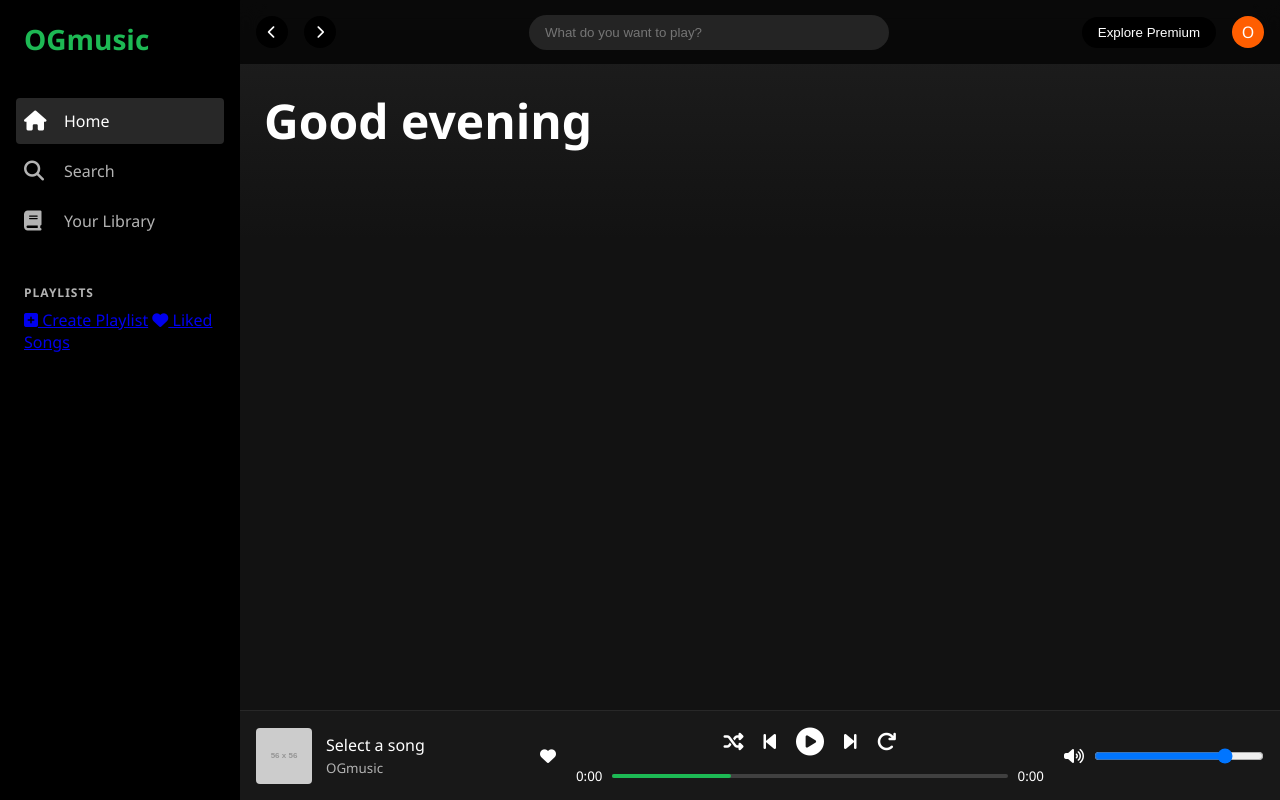
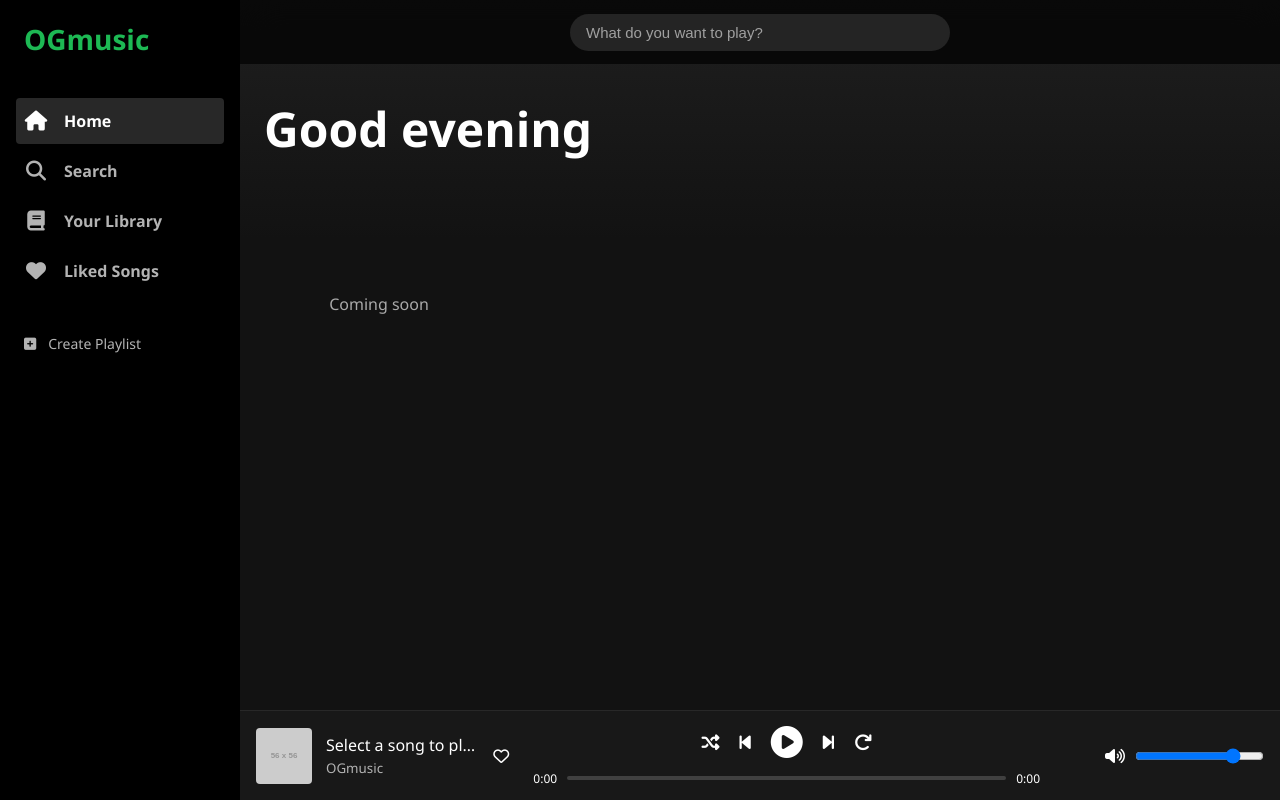
Before and after one commit to ordinaryYT/music133841, a website: page index.html in a window 1280 px wide. Both pictures are taken after a click on the link "Home". Drawn offline with Linux system fonts and the light colour scheme; placeholder pictures from the web are drawn by us.

Commit message:
Update index.html

```diff
--- a/index.html
+++ b/index.html
@@ -12,100 +12,98 @@
       --primary: #1db954;
       --text: #ffffff;
       --text-secondary: #b3b3b3;
+      --active: #ffffff;
     }
     * { margin:0; padding:0; box-sizing:border-box; }
-    body { font-family: 'Segoe UI', Arial, sans-serif; background:var(--bg); color:var(--text); height:100vh; display:flex; flex-direction:column; overflow:hidden; }
+    body { font-family: 'Segoe UI', Arial, sans-serif; background:var(--bg); color:var(--bg); color:var(--text); height:100vh; display:flex; flex-direction:column; overflow:hidden; }
     .sidebar { width:240px; background:var(--sidebar); padding:20px 0; flex-shrink:0; }
     .logo { padding:0 24px; font-size:28px; font-weight:900; color:var(--primary); margin-bottom:40px; }
     .nav { padding:0 16px; }
-    .nav a { display:flex; align-items:center; gap:16px; padding:12px 8px; color:var(--text-secondary); text-decoration:none; border-radius:4px; margin-bottom:4px; }
-    .nav a:hover, .nav a.active { background:#282828; color:white; }
-    .nav a i { font-size:20px; width:24px; }
+    .nav a { display:flex; align-items:center; gap:16px; padding:12px 8px; color:var(--text-secondary); text-decoration:none; border-radius:4px; margin-bottom:4px; font-weight:600; }
+    .nav a.active, .nav a:hover { background:#282828; color:var(--active); }
+    .nav a i { font-size:20px; width:24px; text-align:center; }
     .playlists { margin-top:40px; padding:0 24px; }
-    .playlists h4 { color:var(--text-secondary); font-size:12px; letter-spacing:1px; margin-bottom:8px; }
-    .main { flex:1; display:flex; flex-direction:column; background:linear-gradient(#1f1f1f, var(--bg) 30%); }
-    .topbar { height:64px; background:rgba(0,0,0,0.7); backdrop-filter:blur(10px); display:flex; align-items:center; justify-content:space-between; padding:0 16px; position:sticky; top:0; z-index:10; }
-    .search { background:#242424; border-radius:30px; padding:10px 16px; color:white; border:none; width:360px; }
-    .content { flex:1; padding:24px; overflow-y:auto; }
+    .playlists a { display:flex; align-items:center; gap:12px; color:var(--text-secondary); text-decoration:none; margin-bottom:12px; font-size:14px; }
+    .main { flex:1; display:flex; flex-direction:column; background:linear-gradient(180deg, #1f1f1f 0%, var(--bg) 30%); }
+    .topbar { height:64px; background:rgba(0,0,0,0.7); backdrop-filter:blur(20px); padding:0 24px; display:flex; align-items:center; justify-content:space-between; position:sticky; top:0; z-index:10; }
+    .search-input { background:#242424; border-radius:30px; padding:10px 40px 10px 16px; color:white; border:none; width:380px; font-size:15px; }
+    .search-input::placeholder { color:#a0a0a0; }
+    .content { flex:1; padding:32px 24px; overflow-y:auto; }
+    h1 { font-size:48px; margin-bottom:32px; }
     .grid { display:grid; grid-template-columns:repeat(auto-fill, minmax(180px,1fr)); gap:24px; }
-    .card { background:#181818; border-radius:8px; padding:16px; transition:0.2s; cursor:pointer; }
+    .card { background:#181818; border-radius:8px; padding:16px; transition:.2s; cursor:pointer; position:relative; }
     .card:hover { background:#282828; transform:scale(1.04); }
     .card img { width:100%; border-radius:6px; margin-bottom:12px; }
-    .card h3 { font-size:14px; margin-bottom:4px; }
-    .card p { font-size:12px; color:var(--text-secondary); }
-    .play-btn { width:50px; height:50px; background:var(--primary); border-radius:50%; display:flex; align-items:center; justify-content:center; box-shadow:0 8px 20px rgba(29,185,84,0.4); opacity:0; transition:0.2s; margin-top:12px; }
-    .card:hover .play-btn { opacity:1; transform:translateY(-8px); }
-    .player { height:90px; background:#181818; border-top:1px solid #282828; display:flex; align-items:center; padding:0 16px; gap:20px; }
-    .now-playing { display:flex; align-items:center; gap:14px; width:300px; }
+    .card h3 { font-size:14px; white-space:nowrap; overflow:hidden; text-overflow:ellipsis; }
+    .card p { font-size:13px; color:var(--text-secondary); }
+    .play-btn { width:50px; height:50px; background:var(--primary); border-radius:50%; display:flex; align-items:center; justify-content:center; box-shadow:0 8px 20px rgba(29,185,84,.5); position:absolute; bottom:70px; right:16px; opacity:0; transition:.3s; }
+    .card:hover .play-btn { opacity:1; transform:translateY(-10px); }
+    .player { height:90px; background:#181818; border-top:1px solid #282828; display:flex; align-items:center; padding:0 16px; gap:24px; }
+    .now-playing { display:flex; align-items:center; gap:14px; min-width:0; flex:1; }
     .now-playing img { width:56px; height:56px; border-radius:4px; }
-    .controls { flex:1; display:flex; flex-direction:column; align-items:center; gap:8px; }
-    .control-btns { display:flex; gap:20px; }
-    .control-btns button { background:none; border:none; color:white; font-size:20px; cursor:pointer; }
-    .progress { width:100%; height:4px; background:#404040; border-radius:2px; }
-    .progress-fill { width:30%; height:100%; background:var(--primary); border-radius:2px; }
-    .volume { width:200px; display:flex; align-items:center; gap:10px; }
-    .volume input { flex:1; }
+    .now-info { min-width:0; }
+    .now-info div { white-space:nowrap; overflow:hidden; text-overflow:ellipsis; }
+    .controls { flex:2; display:flex; flex-direction:column; align-items:center; gap:8px; }
+    .control-btns { display:flex; align-items:center; gap:20px; }
+    .control-btns button { background:none; border:none; color:white; font-size:18px; cursor:pointer; }
+    #playPauseBtn { font-size:32px !important; }
+    .progress-bar { width:100%; height:4px; background:#404040; border-radius:2px; overflow:hidden; }
+    .progress-fill { height:100%; width:0%; background:var(--primary); transition:width .1s; }
+    .volume { flex:1; display:flex; align-items:center; justify-content:flex-end; gap:10px; max-width:200px; }
   </style>
 </head>
 <body>
-  <!-- Sidebar -->
   <div style="display:flex; height:100%">
+    <!-- Sidebar -->
     <div class="sidebar">
       <div class="logo">OGmusic</div>
       <div class="nav">
-        <a href="#" class="active"><i class="fas fa-home"></i> Home</a>
-        <a href="#"><i class="fas fa-search"></i> Search</a>
-        <a href="#"><i class="fas fa-book"></i> Your Library</a>
+        <a href="#" class="active" data-page="home"><i class="fas fa-home"></i> Home</a>
+        <a href="#" data-page="search"><i class="fas fa-search"></i> Search</a>
+        <a href="#" data-page="library"><i class="fas fa-book"></i> Your Library</a>
+        <a href="#" data-page="liked"><i class="fas fa-heart"></i> Liked Songs</a>
       </div>
       <div class="playlists">
-        <h4>PLAYLISTS</h4>
         <a href="#"><i class="fas fa-plus-square"></i> Create Playlist</a>
-        <a href="#"><i class="fas fa-heart"></i> Liked Songs</a>
       </div>
     </div>
 
-    <!-- Main Content -->
+    <!-- Main -->
     <div class="main">
       <div class="topbar">
-        <div style="display:flex; gap:16px">
-          <button style="background:#000; color:white; border:none; width:32px; height:32px; border-radius:50%"><i class="fas fa-chevron-left"></i></button>
-          <button style="background:#000; color:white; border:none; width:32px; height:32px; border-radius:50%"><i class="fas fa-chevron-right"></i></button>
-        </div>
-        <input type="text" class="search" placeholder="What do you want to play?" id="searchInput" onkeyup="if(event.key==='Enter') search()">
-        <div style="display:flex; align-items:center; gap:16px">
-          <button style="background:#000; color:white; padding:8px 16px; border-radius:30px; border:none">Explore Premium</button>
-          <div style="width:32px; height:32px; background:#ff5e00; border-radius:50%; display:flex; align-items:center; justify-content:center">O</div>
-        </div>
+        <div></div> <!-- left side empty now -->
+        <input type="text" class="search-input" placeholder="What do you want to play?" id="searchInput" onkeypress="if(event.key==='Enter') search()">
+        <div></div> <!-- right side empty now -->
       </div>
 
       <div class="content">
-        <h1 style="font-size:48px; margin-bottom:32px">Good evening</h1>
+        <h1 id="pageTitle">Good evening</h1>
         <div class="grid" id="results"></div>
       </div>
 
-      <!-- Player Bar -->
+      <!-- Player -->
       <div class="player">
         <div class="now-playing">
           <img id="nowThumb" src="https://via.placeholder.com/56" alt="">
-          <div>
-            <div id="nowTitle">Select a song</div>
+          <div class="now-info">
+            <div id="nowTitle">Select a song to play</div>
             <small id="nowArtist" style="color:#b3b3b3">OGmusic</small>
           </div>
-          <i class="fas fa-heart" style="margin-left:auto; cursor:pointer"></i>
+          <i class="far fa-heart" style="margin-left:auto; cursor:pointer"></i>
         </div>
 
         <div class="controls">
           <div class="control-btns">
             <button><i class="fas fa-random"></i></button>
             <button onclick="prevTrack()"><i class="fas fa-step-backward"></i></button>
-            <button onclick="playPause()" style="font-size:28px"><i id="playIcon" class="fas fa-play-circle"></i></button>
+            <button id="playPauseBtn" onclick="playPause()"><i id="playIcon" class="fas fa-play-circle"></i></button>
             <button onclick="nextTrack()"><i class="fas fa-step-forward"></i></button>
             <button><i class="fas fa-redo"></i></button>
           </div>
-          <div style="width:100%; display:flex; align-items:center; gap:10px">
-            <small>0:00</small>
-            <div class="progress"><div class="progress-fill"></div></div>
-            <small>0:00</small>
+          <div style="width:100%; display:flex; align-items:center; gap:10px; font-size:12px">
+            <span id="currentTime">0:00</span>
+            <div class="progress-bar"><div class="progress-fill" id="progressFill"></div></div>
+            <span id="duration">0:00</span>
           </div>
         </div>
 
@@ -117,26 +115,40 @@
     </div>
   </div>
 
-  <!-- Hidden YouTube Player -->
-  <div style="position:fixed; bottom:0; left:0; opacity:0; pointer-events:none">
-    <div id="ytplayer"></div>
-  </div>
+  <div id="ytplayer" style="position:fixed; opacity:0; pointer-events:none"></div>
 
   <script src="https://www.youtube.com/iframe_api"></script>
   <script>
     const API_KEY = 'AIzaSyAMmMh2xRotnCthmKrZut9QjVd47qQ_7_o';
-    let player, currentIndex = 0, playlist = [];
+    let player, playlist = [], currentIndex = 0;
+
+    // Navigation
+    document.querySelectorAll('.nav a').forEach(link => {
+      link.addEventListener('click', e => {
+        e.preventDefault();
+        document.querySelector('.nav a.active')?.classList.remove('active');
+        link.classList.add('active');
+        const page = link.dataset.page;
+        document.getElementById('pageTitle').textContent =
+          page === 'home' ? 'Good evening' :
+          page === 'search' ? 'Search' :
+          page === 'library' ? 'Your Library' :
+          'Liked Songs';
+        if (page !== 'search') document.getElementById('results').innerHTML = '<p style="color:#aaa; text-align:center; margin-top:100px">Coming soon</p>';
+      });
+    });
 
     function onYouTubeIframeAPIReady() {
       player = new YT.Player('ytplayer', {
         height: '0', width: '0',
-        playerVars: { autoplay: 1, controls: 0, fs: 0, rel: 0 },
-        events: { 'onReady': () => {}, 'onStateChange': onPlayerStateChange }
+        playerVars: { autoplay:1, controls:0, rel:0, fs:0 },
+        events: { 'onReady': onPlayerReady, 'onStateChange': onPlayerStateChange }
       });
     }
 
+    function onPlayerReady() { }
     function onPlayerStateChange(e) {
-      if (e.data === 0) nextTrack(); // ended → next
+      if (e.data === 0) nextTrack(); // auto next
     }
 
     function search() {
@@ -158,7 +170,7 @@
           <img src="${track.thumb}" alt="">
           <h3>${track.title}</h3>
           <p>${track.artist}</p>
-          <div class="play-btn"><i class="fas fa-play" style="font-size:20px; margin-left:2px"></i></div>
+          <div class="play-btn"><i class="fas fa-play" style="margin-left:3px; font-size:22px"></i></div>
         </div>
       `).join('');
     }
@@ -174,6 +186,7 @@
     }
 
     function playPause() {
+      if (!player) return;
       if (player.getPlayerState() === 1) {
         player.pauseVideo();
         document.getElementById('playIcon').className = 'fas fa-play-circle';
@@ -185,6 +198,24 @@
 
     function nextTrack() { if (playlist.length) playTrack((currentIndex + 1) % playlist.length); }
     function prevTrack() { if (playlist.length) playTrack((currentIndex - 1 + playlist.length) % playlist.length); }
+
+    // Optional: update progress bar (every second)
+    setInterval(() => {
+      if (player && player.getCurrentTime) {
+        const current = player.getCurrentTime() || 0;
+        const duration = player.getDuration() || 0;
+        const percent = duration ? (current / duration) * 100 : 0;
+        document.getElementById('progressFill').style.width = percent + '%';
+        document.getElementById('currentTime').textContent = formatTime(current);
+        document.getElementById('duration').textContent = formatTime(duration);
+      }
+    }, 1000);
+
+    function formatTime(seconds) {
+      const m = Math.floor(seconds / 60);
+      const s = Math.floor(seconds % 60);
+      return `${m}:${s.toString().padStart(2,'0')}`;
+    }
   </script>
 </body>
 </html>
```
